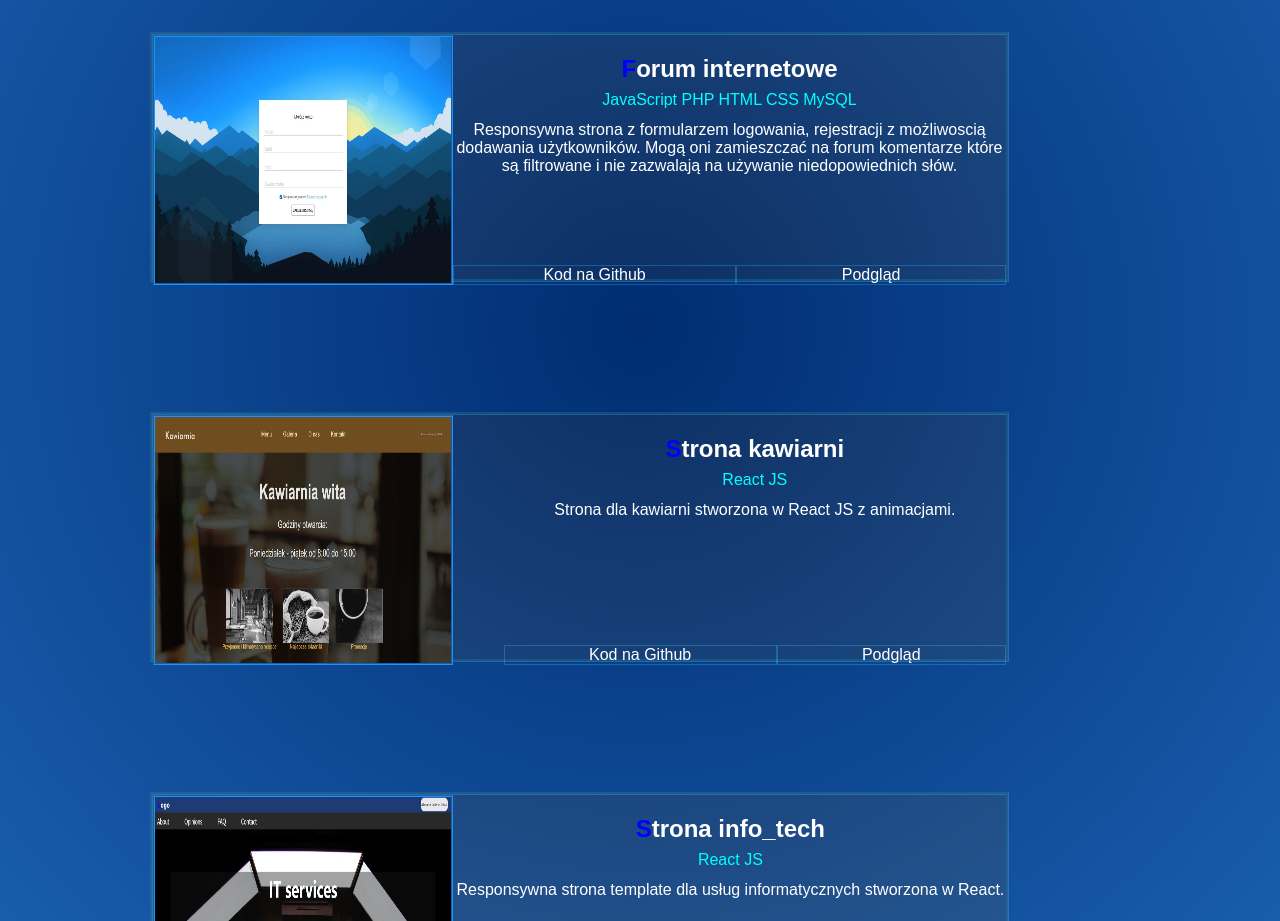
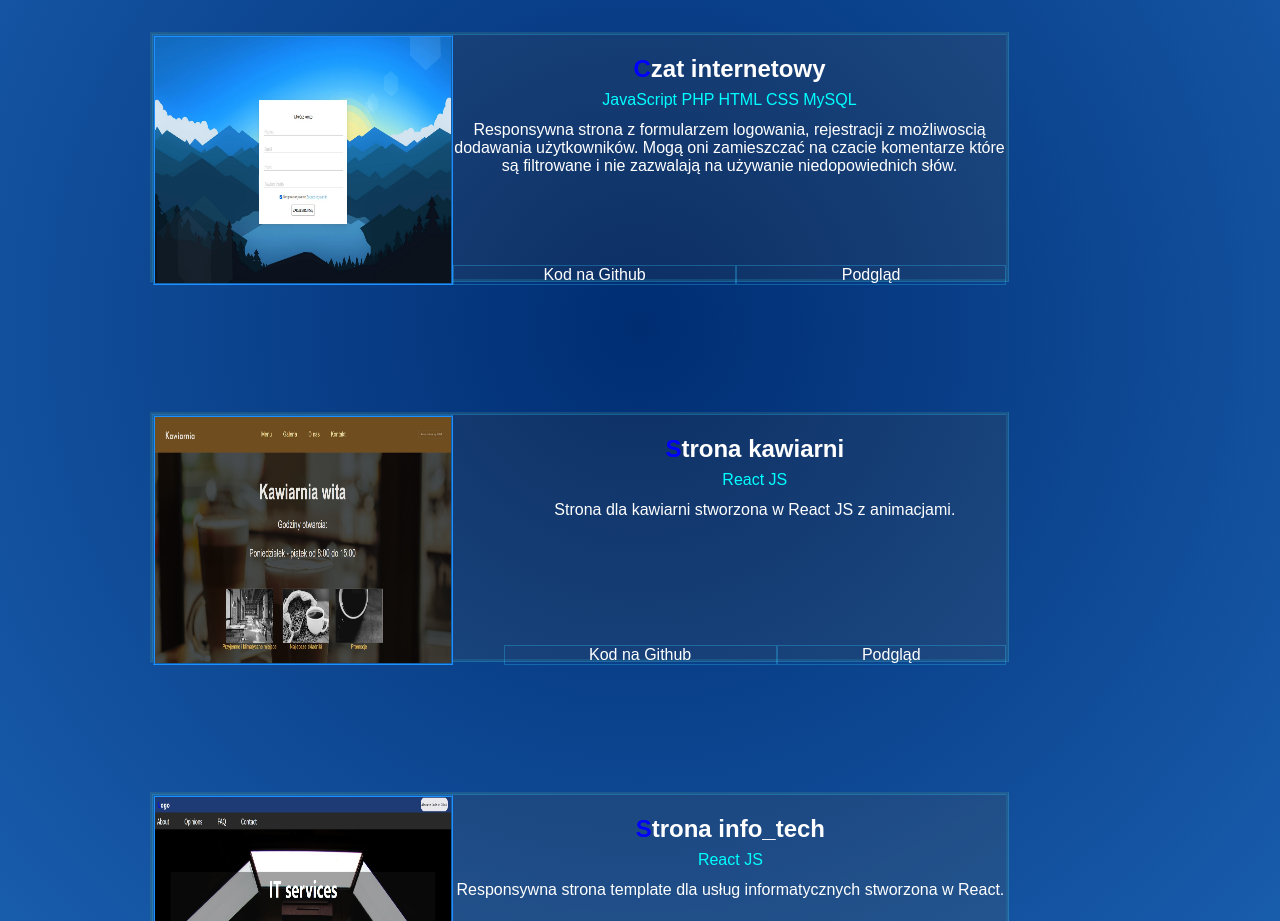
Before and after one commit to MarcinCzernek/MarcinC_portfolio, a React (Create React App) app: page / in a window 1280 px wide. Shown: the part 1300-2221 px from the top of the page. Built offline with nearby package versions, Linux system fonts and the light colour scheme.

Commit message:
Changes in description

```diff
--- a/public/index.html
+++ b/public/index.html
@@ -3,6 +3,7 @@
   <head>
     <meta charset="utf-8" />
     <link rel="icon" href="%PUBLIC_URL%/favicon.ico" />
+    <link rel="stylesheet" href="">
     <meta name="viewport" content="width=device-width, initial-scale=1" />
     <meta name="theme-color" content="#000000" />
     <meta
--- a/src/App.js
+++ b/src/App.js
@@ -68,9 +68,9 @@ function App() {
         </div>
 
         <div className="app">
-          <h2 className="app_header">Forum internetowe</h2>
+          <h2 className="app_header">Czat internetowy</h2>
           <p className="app_desc">Responsywna strona z formularzem logowania, rejestracji z możliwoscią dodawania
-            użytkowników. Mogą oni zamieszczać na forum komentarze które są filtrowane i nie zazwalają na używanie
+            użytkowników. Mogą oni zamieszczać na czacie komentarze które są filtrowane i nie zazwalają na używanie
             niedopowiednich słów.</p>
           <p className="app_tech">JavaScript PHP HTML CSS MySQL</p>
           <img className="app_img" src={Pak_register} alt="example" width="300px" height="250px"/>
```
